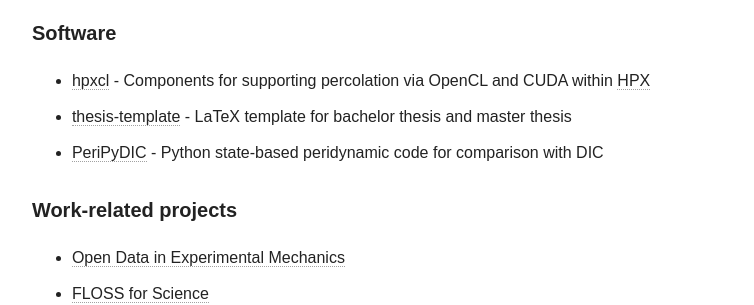
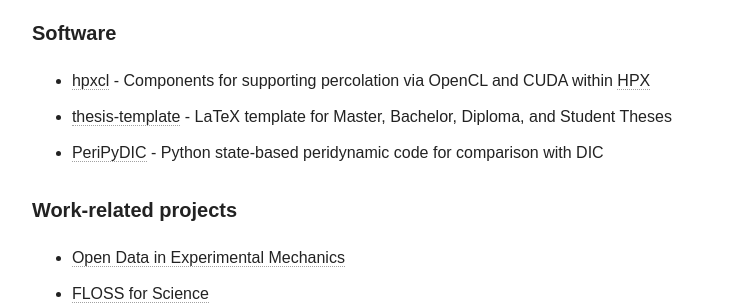
Before and after one commit to diehlpk/diehlpk.github.io, a Jekyll site: the page built from cv/index.md, in a window 1280 px wide and 900 px high, scrolled down 3929 px. Shown: the part 152-457 px from the top of the window, without its empty margins (254-1008 px from the left). Built offline with Jekyll 4.4.1, drawn with Linux system fonts in a browser that asks for light colours; nearby versions of some CDN libraries; some web fonts are replaced.

Commit message:
Update projects

```diff
--- a/cv/index.md
+++ b/cv/index.md
@@ -111,7 +111,7 @@
 
 ##### Software
 * [hpxcl](https://github.com/STEllAR-GROUP/hpxcl) - Components for supporting percolation via OpenCL and CUDA within [HPX](https://github.com/STEllAR-GROUP/hpx)
-* [thesis-template](https://github.com/diehlpk/thesis-template) - LaTeX template for bachelor thesis and master thesis
+* [thesis-template](https://github.com/latextemplates/scientific-thesis-template) - LaTeX template for Master, Bachelor, Diploma, and Student Theses
 * [PeriPyDIC](https://github.com/lm2-poly/PeriPyDIC) - Python state-based peridynamic code for comparison with DIC
 
 ##### Work-related projects
```
